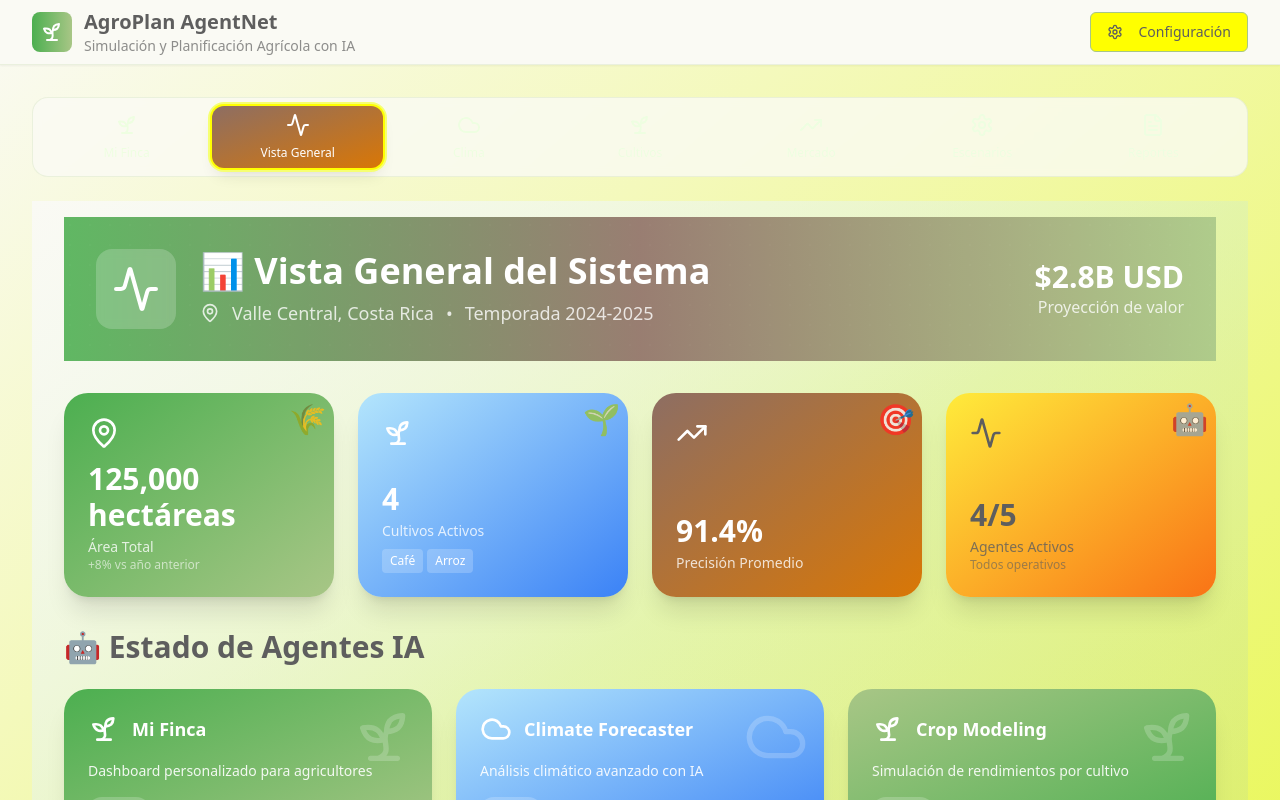
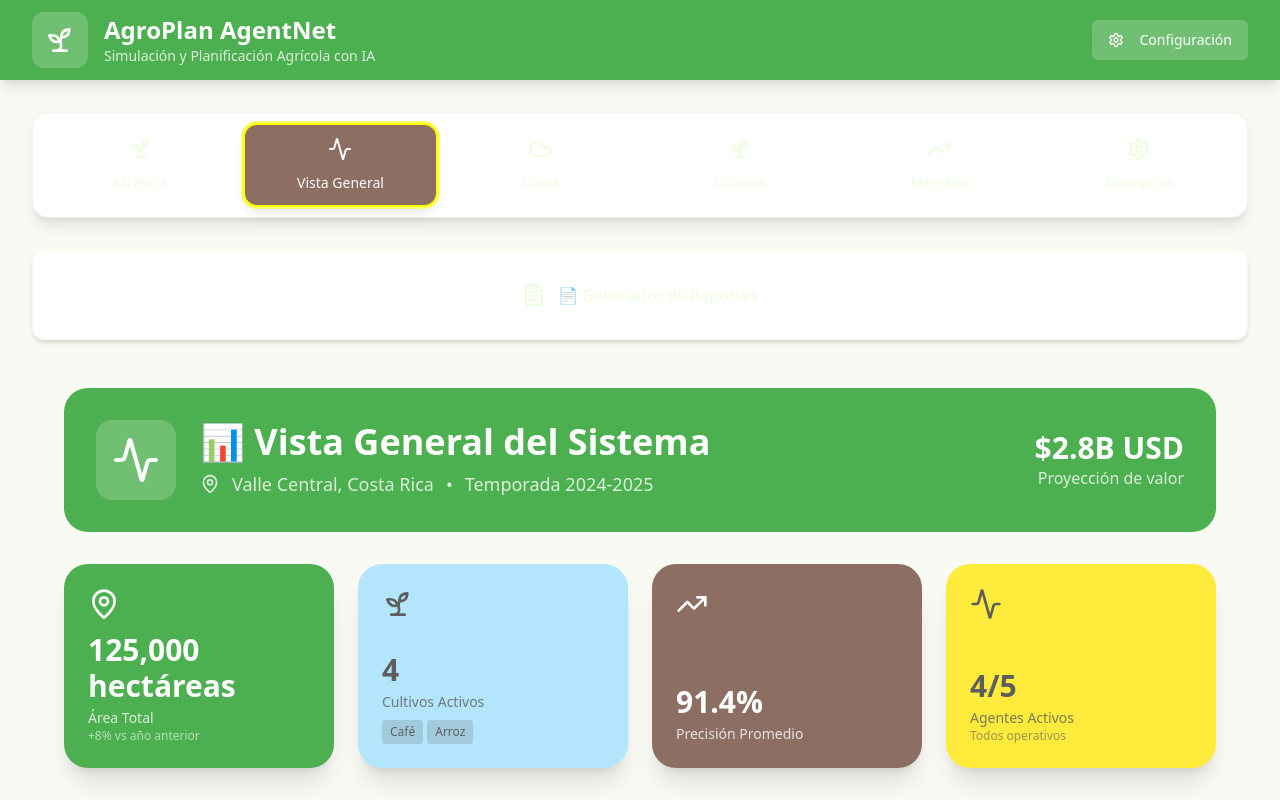
Before and after one commit to OFCL08/agroplan-ai-orchestrator, a React (Vite) app: page / in a window 1280 px wide. Both pictures are taken after a click on the tab "Vista General". Shown: the top 800 px of the page. Built offline with nearby package versions, Linux system fonts and the light colour scheme.

Commit message:
Fix: Improve menu organization and styling
Improved the organization and visual appearance of the menu, using solid colors for better clarity and aesthetics.

```diff
--- a/src/pages/Index.tsx
+++ b/src/pages/Index.tsx
@@ -34,7 +34,8 @@ const Index = () => {
       icon: Sprout,
       status: "active",
       accuracy: 96,
-      description: "Dashboard personalizado para agricultores"
+      description: "Dashboard personalizado para agricultores",
+      color: "bg-verde-hoja"
     },
     {
       id: "climate",
@@ -42,7 +43,8 @@ const Index = () => {
       icon: Cloud,
       status: "active",
       accuracy: 94,
-      description: "Análisis climático avanzado con IA"
+      description: "Análisis climático avanzado con IA",
+      color: "bg-azul-cielo"
     },
     {
       id: "crop",
@@ -50,7 +52,8 @@ const Index = () => {
       icon: Sprout,
       status: "active",
       accuracy: 87,
-      description: "Simulación de rendimientos por cultivo"
+      description: "Simulación de rendimientos por cultivo",
+      color: "bg-verde-oliva"
     },
     {
       id: "market",
@@ -58,7 +61,8 @@ const Index = () => {
       icon: TrendingUp,
       status: "processing",
       accuracy: 91,
-      description: "Proyecciones de precios y demanda"
+      description: "Proyecciones de precios y demanda",
+      color: "bg-tierra-calida"
     },
     {
       id: "scenario",
@@ -66,7 +70,8 @@ const Index = () => {
       icon: Settings,
       status: "active",
       accuracy: 89,
-      description: "Planificación estratégica integrada"
+      description: "Planificación estratégica integrada",
+      color: "bg-amarillo-maiz"
     },
     {
       id: "report",
@@ -74,7 +79,8 @@ const Index = () => {
       icon: FileText,
       status: "ready",
       accuracy: 96,
-      description: "Reportes automáticos multimodales"
+      description: "Reportes automáticos multimodales",
+      color: "bg-verde-hoja"
     }
   ];
 
@@ -88,19 +94,14 @@ const Index = () => {
   };
 
   const renderOverview = () => (
-    <div className="min-h-screen bg-gradient-to-br from-blanco-natural via-azul-cielo/20 to-verde-oliva/20 p-4">
+    <div className="min-h-screen bg-blanco-natural p-4">
       <div className="max-w-6xl mx-auto space-y-8">
 
-        {/* Header con nueva paleta */}
-        <div className="relative overflow-hidden">
-          <div className="absolute inset-0 bg-gradient-to-r from-verde-hoja via-tierra-calida to-verde-oliva opacity-90"></div>
-          <div className="absolute inset-0 opacity-20">
-            <div className="w-full h-full bg-white/10 bg-[radial-gradient(circle_at_30%_40%,rgba(255,255,255,0.1)_1px,transparent_1px)] bg-[length:20px_20px]"></div>
-          </div>
-          <div className="relative p-8 text-white">
+        {/* Header con color sólido */}
+        <div className="bg-verde-hoja rounded-3xl p-8 text-white">
           <div className="flex items-center justify-between">
             <div className="flex items-center gap-6">
-                <div className="bg-white/20 backdrop-blur-sm p-4 rounded-2xl">
+              <div className="bg-white/20 p-4 rounded-2xl">
                 <Activity className="h-12 w-12 text-white" />
               </div>
               <div>
@@ -119,12 +120,10 @@ const Index = () => {
             </div>
           </div>
         </div>
-        </div>
 
-        {/* Métricas principales con nueva paleta */}
+        {/* Métricas principales con colores sólidos */}
         <div className="grid grid-cols-1 md:grid-cols-4 gap-6">
-          <div className="relative overflow-hidden rounded-3xl bg-gradient-to-br from-verde-hoja to-verde-oliva p-6 text-white transform hover:scale-105 transition-all duration-300 shadow-xl">
-            <div className="absolute top-2 right-2 text-3xl opacity-80">🌾</div>
+          <div className="bg-verde-hoja rounded-3xl p-6 text-white transform hover:scale-105 transition-all duration-300 shadow-xl">
             <div className="flex flex-col h-full justify-between">
               <MapPin className="h-8 w-8 mb-3" />
               <div>
@@ -135,24 +134,22 @@ const Index = () => {
             </div>
           </div>
 
-          <div className="relative overflow-hidden rounded-3xl bg-gradient-to-br from-azul-cielo to-blue-500 p-6 text-white transform hover:scale-105 transition-all duration-300 shadow-xl">
-            <div className="absolute top-2 right-2 text-3xl opacity-80">🌱</div>
+          <div className="bg-azul-cielo rounded-3xl p-6 text-gris-piedra transform hover:scale-105 transition-all duration-300 shadow-xl">
             <div className="flex flex-col h-full justify-between">
               <Sprout className="h-8 w-8 mb-3" />
               <div>
                 <p className="text-3xl font-bold mb-1">{currentSeason.crops.length}</p>
-                <p className="text-white/80 text-sm font-medium">Cultivos Activos</p>
+                <p className="text-gris-piedra/80 text-sm font-medium">Cultivos Activos</p>
                 <div className="flex flex-wrap gap-1 mt-2">
                   {currentSeason.crops.slice(0, 2).map((crop, idx) => (
-                    <span key={idx} className="bg-white/20 text-xs px-2 py-1 rounded">{crop}</span>
+                    <span key={idx} className="bg-gris-piedra/20 text-xs px-2 py-1 rounded">{crop}</span>
                   ))}
                 </div>
               </div>
             </div>
           </div>
 
-          <div className="relative overflow-hidden rounded-3xl bg-gradient-to-br from-tierra-calida to-amber-600 p-6 text-white transform hover:scale-105 transition-all duration-300 shadow-xl">
-            <div className="absolute top-2 right-2 text-3xl opacity-80">🎯</div>
+          <div className="bg-tierra-calida rounded-3xl p-6 text-white transform hover:scale-105 transition-all duration-300 shadow-xl">
             <div className="flex flex-col h-full justify-between">
               <TrendingUp className="h-8 w-8 mb-3" />
               <div>
@@ -162,8 +159,7 @@ const Index = () => {
             </div>
           </div>
 
-          <div className="relative overflow-hidden rounded-3xl bg-gradient-to-br from-amarillo-maiz to-orange-500 p-6 text-gris-piedra transform hover:scale-105 transition-all duration-300 shadow-xl">
-            <div className="absolute top-2 right-2 text-3xl opacity-80">🤖</div>
+          <div className="bg-amarillo-maiz rounded-3xl p-6 text-gris-piedra transform hover:scale-105 transition-all duration-300 shadow-xl">
             <div className="flex flex-col h-full justify-between">
               <Activity className="h-8 w-8 mb-3" />
               <div>
@@ -175,34 +171,25 @@ const Index = () => {
           </div>
         </div>
 
-        {/* Estados de agentes con nueva paleta */}
+        {/* Estados de agentes con colores sólidos */}
         <div className="space-y-6">
           <h2 className="text-3xl font-bold text-gris-piedra mb-6">🤖 Estado de Agentes IA</h2>
           <div className="grid grid-cols-1 md:grid-cols-2 lg:grid-cols-3 gap-6">
             {agents.map((agent) => {
               const IconComponent = agent.icon;
-              const gradientColors = {
-                farmer: "from-verde-hoja to-verde-oliva",
-                climate: "from-azul-cielo to-blue-500",
-                crop: "from-verde-oliva to-verde-hoja",
-                market: "from-tierra-calida to-amber-600",
-                scenario: "from-amarillo-maiz to-orange-500",
-                report: "from-verde-hoja to-tierra-calida"
-              };
+              const textColor = agent.color === 'bg-azul-cielo' || agent.color === 'bg-amarillo-maiz' ? 'text-gris-piedra' : 'text-white';
+
               return (
-                <div key={agent.id} className={`relative overflow-hidden rounded-3xl bg-gradient-to-br ${gradientColors[agent.id]} p-6 text-white transform hover:scale-105 transition-all duration-300 shadow-xl cursor-pointer`}
+                <div key={agent.id} className={`${agent.color} rounded-3xl p-6 ${textColor} transform hover:scale-105 transition-all duration-300 shadow-xl cursor-pointer`}
                       onClick={() => setActiveAgent(agent.id)}>
-                  <div className="absolute top-4 right-4 opacity-20">
-                    <IconComponent className="h-16 w-16" />
-                  </div>
-                  <div className="relative z-10">
+                  <div className="relative">
                     <div className="flex items-center gap-3 mb-4">
                       <IconComponent className="h-8 w-8" />
                       <span className="font-bold text-lg">{agent.name}</span>
                     </div>
-                    <p className="text-white/90 text-sm mb-4">{agent.description}</p>
+                    <p className={`${textColor}/80 text-sm mb-4`}>{agent.description}</p>
                     <div className="flex items-center justify-between">
-                      <span className="bg-white/20 px-3 py-1 rounded-full text-sm font-medium">{agent.status}</span>
+                      <span className={`${textColor === 'text-white' ? 'bg-white/20' : 'bg-gris-piedra/20'} px-3 py-1 rounded-full text-sm font-medium`}>{agent.status}</span>
                       <span className="font-bold text-lg">{agent.accuracy}%</span>
                     </div>
                   </div>
@@ -216,21 +203,21 @@ const Index = () => {
   );
 
   return (
-    <div className="min-h-screen bg-gradient-to-br from-blanco-natural to-azul-cielo/30">
-      {/* Header con nueva paleta */}
-      <div className="bg-blanco-natural shadow-sm border-b border-verde-oliva/20">
+    <div className="min-h-screen bg-blanco-natural">
+      {/* Header reorganizado con color sólido */}
+      <div className="bg-verde-hoja shadow-lg">
         <div className="max-w-7xl mx-auto px-4 sm:px-6 lg:px-8">
-          <div className="flex items-center justify-between h-16">
-            <div className="flex items-center gap-3">
-              <div className="bg-gradient-to-r from-verde-hoja to-verde-oliva p-2 rounded-lg">
-                <Sprout className="h-6 w-6 text-white" />
+          <div className="flex items-center justify-between h-20">
+            <div className="flex items-center gap-4">
+              <div className="bg-white/20 p-3 rounded-xl">
+                <Sprout className="h-8 w-8 text-white" />
               </div>
               <div>
-                <h1 className="text-xl font-bold text-gris-piedra">AgroPlan AgentNet</h1>
-                <p className="text-sm text-gris-piedra/70">Simulación y Planificación Agrícola con IA</p>
+                <h1 className="text-2xl font-bold text-white">AgroPlan AgentNet</h1>
+                <p className="text-sm text-white/80">Simulación y Planificación Agrícola con IA</p>
               </div>
             </div>
-            <Button variant="outline" className="border-verde-oliva text-gris-piedra hover:bg-verde-oliva/10">
+            <Button className="bg-white/20 hover:bg-white/30 text-white border-white/30">
               <Settings className="h-4 w-4 mr-2" />
               Configuración
             </Button>
@@ -238,66 +225,74 @@ const Index = () => {
         </div>
       </div>
 
-      {/* Main Content */}
+      {/* Main Content con menú reorganizado */}
       <div className="max-w-7xl mx-auto px-4 sm:px-6 lg:px-8 py-8">
-        <Tabs value={activeAgent} onValueChange={setActiveAgent} className="space-y-6">
-          <TabsList className="grid grid-cols-7 w-full h-20 bg-blanco-natural/80 backdrop-blur-sm border border-verde-oliva/20 rounded-2xl p-2">
+        <Tabs value={activeAgent} onValueChange={setActiveAgent} className="space-y-8">
+          {/* Menú principal reorganizado con colores sólidos */}
+          <div className="bg-white rounded-2xl shadow-lg p-2 border border-verde-oliva/20">
+            <TabsList className="grid grid-cols-6 w-full h-auto bg-transparent gap-2">
               <TabsTrigger
                 value="farmer"
-              className="flex flex-col items-center gap-2 h-full rounded-xl data-[state=active]:bg-gradient-to-br data-[state=active]:from-verde-hoja data-[state=active]:to-verde-oliva data-[state=active]:text-white data-[state=active]:shadow-lg hover:bg-verde-oliva/10 transition-all duration-300"
+                className="flex flex-col items-center gap-3 h-20 rounded-xl bg-transparent hover:bg-verde-hoja/10 data-[state=active]:bg-verde-hoja data-[state=active]:text-white data-[state=active]:shadow-lg transition-all duration-300"
               >
                 <Sprout className="h-6 w-6" />
-              <span className="text-xs font-medium">Mi Finca</span>
+                <span className="text-sm font-medium">Mi Finca</span>
               </TabsTrigger>
 
               <TabsTrigger
                 value="overview"
-              className="flex flex-col items-center gap-2 h-full rounded-xl data-[state=active]:bg-gradient-to-br data-[state=active]:from-tierra-calida data-[state=active]:to-amber-600 data-[state=active]:text-white data-[state=active]:shadow-lg hover:bg-tierra-calida/10 transition-all duration-300"
+                className="flex flex-col items-center gap-3 h-20 rounded-xl bg-transparent hover:bg-tierra-calida/10 data-[state=active]:bg-tierra-calida data-[state=active]:text-white data-[state=active]:shadow-lg transition-all duration-300"
               >
                 <Activity className="h-6 w-6" />
-              <span className="text-xs font-medium">Vista General</span>
+                <span className="text-sm font-medium">Vista General</span>
               </TabsTrigger>
 
               <TabsTrigger
                 value="climate"
-              className="flex flex-col items-center gap-2 h-full rounded-xl data-[state=active]:bg-gradient-to-br data-[state=active]:from-azul-cielo data-[state=active]:to-blue-500 data-[state=active]:text-white data-[state=active]:shadow-lg hover:bg-azul-cielo/20 transition-all duration-300"
+                className="flex flex-col items-center gap-3 h-20 rounded-xl bg-transparent hover:bg-azul-cielo/20 data-[state=active]:bg-azul-cielo data-[state=active]:text-gris-piedra data-[state=active]:shadow-lg transition-all duration-300"
               >
                 <Cloud className="h-6 w-6" />
-              <span className="text-xs font-medium">Clima</span>
+                <span className="text-sm font-medium">Clima</span>
               </TabsTrigger>
 
               <TabsTrigger
                 value="crop"
-              className="flex flex-col items-center gap-2 h-full rounded-xl data-[state=active]:bg-gradient-to-br data-[state=active]:from-verde-oliva data-[state=active]:to-verde-hoja data-[state=active]:text-white data-[state=active]:shadow-lg hover:bg-verde-oliva/10 transition-all duration-300"
+                className="flex flex-col items-center gap-3 h-20 rounded-xl bg-transparent hover:bg-verde-oliva/10 data-[state=active]:bg-verde-oliva data-[state=active]:text-white data-[state=active]:shadow-lg transition-all duration-300"
               >
                 <Sprout className="h-6 w-6" />
-              <span className="text-xs font-medium">Cultivos</span>
+                <span className="text-sm font-medium">Cultivos</span>
               </TabsTrigger>
 
               <TabsTrigger
                 value="market"
-              className="flex flex-col items-center gap-2 h-full rounded-xl data-[state=active]:bg-gradient-to-br data-[state=active]:from-tierra-calida data-[state=active]:to-amber-600 data-[state=active]:text-white data-[state=active]:shadow-lg hover:bg-tierra-calida/10 transition-all duration-300"
+                className="flex flex-col items-center gap-3 h-20 rounded-xl bg-transparent hover:bg-tierra-calida/10 data-[state=active]:bg-tierra-calida data-[state=active]:text-white data-[state=active]:shadow-lg transition-all duration-300"
               >
                 <TrendingUp className="h-6 w-6" />
-              <span className="text-xs font-medium">Mercado</span>
+                <span className="text-sm font-medium">Mercado</span>
               </TabsTrigger>
 
               <TabsTrigger
                 value="scenario"
-              className="flex flex-col items-center gap-2 h-full rounded-xl data-[state=active]:bg-gradient-to-br data-[state=active]:from-amarillo-maiz data-[state=active]:to-orange-500 data-[state=active]:text-gris-piedra data-[state=active]:shadow-lg hover:bg-amarillo-maiz/20 transition-all duration-300"
+                className="flex flex-col items-center gap-3 h-20 rounded-xl bg-transparent hover:bg-amarillo-maiz/20 data-[state=active]:bg-amarillo-maiz data-[state=active]:text-gris-piedra data-[state=active]:shadow-lg transition-all duration-300"
               >
                 <Settings className="h-6 w-6" />
-              <span className="text-xs font-medium">Escenarios</span>
+                <span className="text-sm font-medium">Escenarios</span>
               </TabsTrigger>
+            </TabsList>
+          </div>
 
+          {/* Submenú para reportes */}
+          <div className="bg-white rounded-xl shadow-md p-2 border border-verde-oliva/10">
+            <TabsList className="grid grid-cols-1 w-full h-auto bg-transparent">
               <TabsTrigger
                 value="report"
-              className="flex flex-col items-center gap-2 h-full rounded-xl data-[state=active]:bg-gradient-to-br data-[state=active]:from-verde-hoja data-[state=active]:to-tierra-calida data-[state=active]:text-white data-[state=active]:shadow-lg hover:bg-verde-hoja/10 transition-all duration-300"
+                className="flex items-center justify-center gap-3 h-16 rounded-xl bg-transparent hover:bg-verde-hoja/10 data-[state=active]:bg-verde-hoja data-[state=active]:text-white data-[state=active]:shadow-lg transition-all duration-300"
               >
                 <FileText className="h-6 w-6" />
-              <span className="text-xs font-medium">Reportes</span>
+                <span className="text-base font-medium">📄 Generador de Reportes</span>
               </TabsTrigger>
             </TabsList>
+          </div>
 
           <TabsContent value="farmer">
             <FarmerDashboard />
@@ -308,19 +303,16 @@ const Index = () => {
           </TabsContent>
 
           <TabsContent value="climate">
-            <div className="min-h-screen bg-gradient-to-br from-blanco-natural via-azul-cielo/20 to-blue-100 p-4">
+            <div className="min-h-screen bg-blanco-natural p-4">
               <div className="max-w-6xl mx-auto">
-                <div className="relative overflow-hidden rounded-3xl bg-gradient-to-r from-azul-cielo to-blue-500 p-8 text-white mb-8">
-                  <div className="absolute top-4 right-4 opacity-20">
-                    <Cloud className="h-24 w-24" />
-                  </div>
-                  <div className="relative z-10 flex items-center gap-6">
-                    <div className="bg-white/20 backdrop-blur-sm p-4 rounded-2xl">
+                <div className="bg-azul-cielo rounded-3xl p-8 text-gris-piedra mb-8">
+                  <div className="flex items-center gap-6">
+                    <div className="bg-gris-piedra/20 p-4 rounded-2xl">
                       <Cloud className="h-12 w-12" />
                     </div>
                     <div>
                       <h1 className="text-4xl font-bold mb-2">🌤️ Climate Forecaster</h1>
-                      <p className="text-white/80 text-lg">Análisis climático avanzado con IA</p>
+                      <p className="text-gris-piedra/80 text-lg">Análisis climático avanzado con IA</p>
                     </div>
                   </div>
                 </div>
@@ -330,14 +322,11 @@ const Index = () => {
           </TabsContent>
 
           <TabsContent value="crop">
-            <div className="min-h-screen bg-gradient-to-br from-blanco-natural via-verde-oliva/20 to-verde-hoja/20 p-4">
+            <div className="min-h-screen bg-blanco-natural p-4">
               <div className="max-w-6xl mx-auto">
-                <div className="relative overflow-hidden rounded-3xl bg-gradient-to-r from-verde-oliva to-verde-hoja p-8 text-white mb-8">
-                  <div className="absolute top-4 right-4 opacity-20">
-                    <Sprout className="h-24 w-24" />
-                  </div>
-                  <div className="relative z-10 flex items-center gap-6">
-                    <div className="bg-white/20 backdrop-blur-sm p-4 rounded-2xl">
+                <div className="bg-verde-oliva rounded-3xl p-8 text-white mb-8">
+                  <div className="flex items-center gap-6">
+                    <div className="bg-white/20 p-4 rounded-2xl">
                       <Sprout className="h-12 w-12" />
                     </div>
                     <div>
@@ -352,14 +341,11 @@ const Index = () => {
           </TabsContent>
 
           <TabsContent value="market">
-            <div className="min-h-screen bg-gradient-to-br from-blanco-natural via-tierra-calida/20 to-amber-100 p-4">
+            <div className="min-h-screen bg-blanco-natural p-4">
               <div className="max-w-6xl mx-auto">
-                <div className="relative overflow-hidden rounded-3xl bg-gradient-to-r from-tierra-calida to-amber-600 p-8 text-white mb-8">
-                  <div className="absolute top-4 right-4 opacity-20">
-                    <TrendingUp className="h-24 w-24" />
-                  </div>
-                  <div className="relative z-10 flex items-center gap-6">
-                    <div className="bg-white/20 backdrop-blur-sm p-4 rounded-2xl">
+                <div className="bg-tierra-calida rounded-3xl p-8 text-white mb-8">
+                  <div className="flex items-center gap-6">
+                    <div className="bg-white/20 p-4 rounded-2xl">
                       <TrendingUp className="h-12 w-12" />
                     </div>
                     <div>
@@ -374,14 +360,11 @@ const Index = () => {
           </TabsContent>
 
           <TabsContent value="scenario">
-            <div className="min-h-screen bg-gradient-to-br from-blanco-natural via-amarillo-maiz/20 to-orange-100 p-4">
+            <div className="min-h-screen bg-blanco-natural p-4">
               <div className="max-w-6xl mx-auto">
-                <div className="relative overflow-hidden rounded-3xl bg-gradient-to-r from-amarillo-maiz to-orange-500 p-8 text-gris-piedra mb-8">
-                  <div className="absolute top-4 right-4 opacity-20">
-                    <Settings className="h-24 w-24" />
-                  </div>
-                  <div className="relative z-10 flex items-center gap-6">
-                    <div className="bg-gris-piedra/20 backdrop-blur-sm p-4 rounded-2xl">
+                <div className="bg-amarillo-maiz rounded-3xl p-8 text-gris-piedra mb-8">
+                  <div className="flex items-center gap-6">
+                    <div className="bg-gris-piedra/20 p-4 rounded-2xl">
                       <Settings className="h-12 w-12" />
                     </div>
                     <div>
@@ -396,14 +379,11 @@ const Index = () => {
           </TabsContent>
 
           <TabsContent value="report">
-            <div className="min-h-screen bg-gradient-to-br from-blanco-natural via-verde-hoja/20 to-tierra-calida/20 p-4">
+            <div className="min-h-screen bg-blanco-natural p-4">
               <div className="max-w-6xl mx-auto">
-                <div className="relative overflow-hidden rounded-3xl bg-gradient-to-r from-verde-hoja to-tierra-calida p-8 text-white mb-8">
-                  <div className="absolute top-4 right-4 opacity-20">
-                    <FileText className="h-24 w-24" />
-                  </div>
-                  <div className="relative z-10 flex items-center gap-6">
-                    <div className="bg-white/20 backdrop-blur-sm p-4 rounded-2xl">
+                <div className="bg-verde-hoja rounded-3xl p-8 text-white mb-8">
+                  <div className="flex items-center gap-6">
+                    <div className="bg-white/20 p-4 rounded-2xl">
                       <FileText className="h-12 w-12" />
                     </div>
                     <div>
```
Lines whose indentation alone changed are shown as unchanged.
